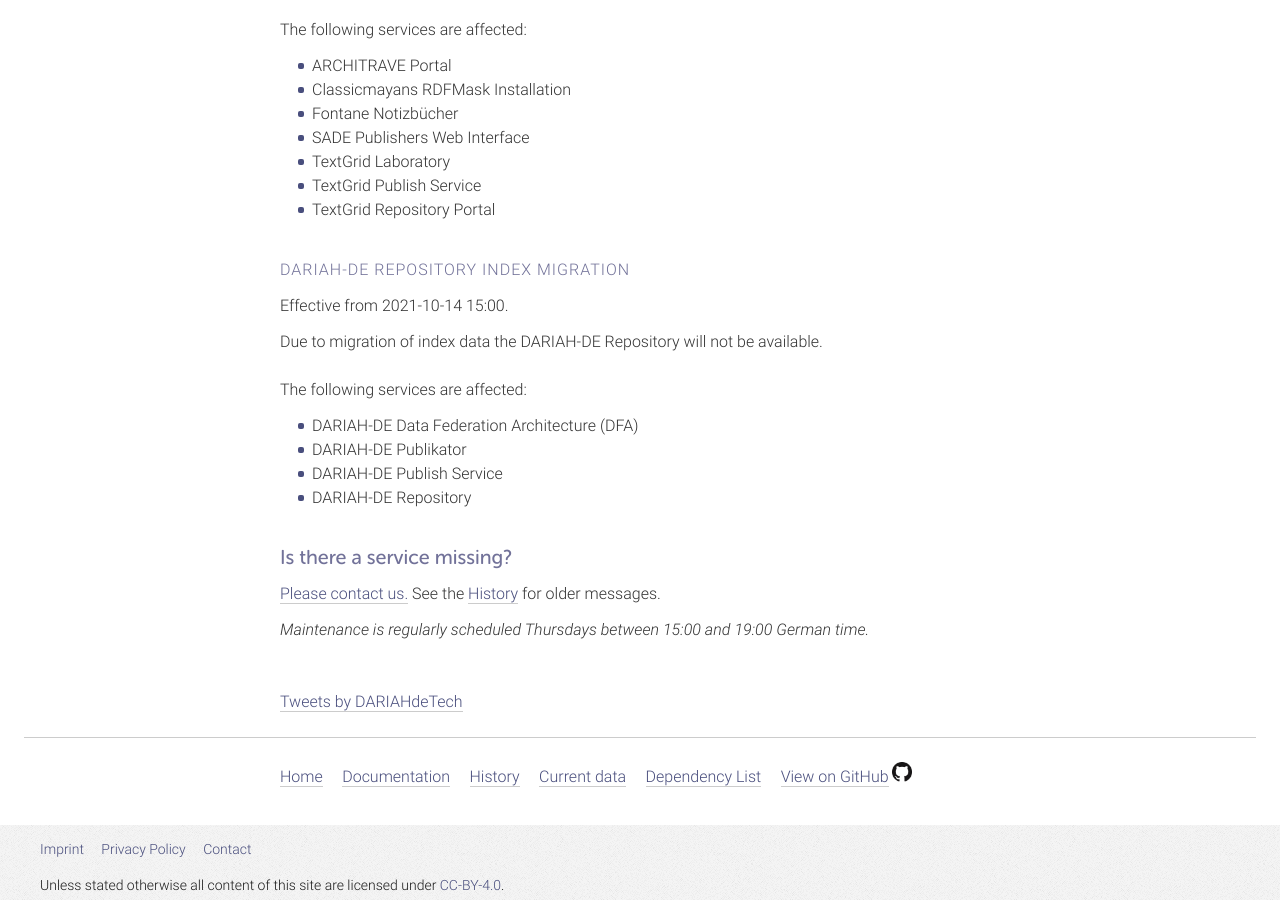
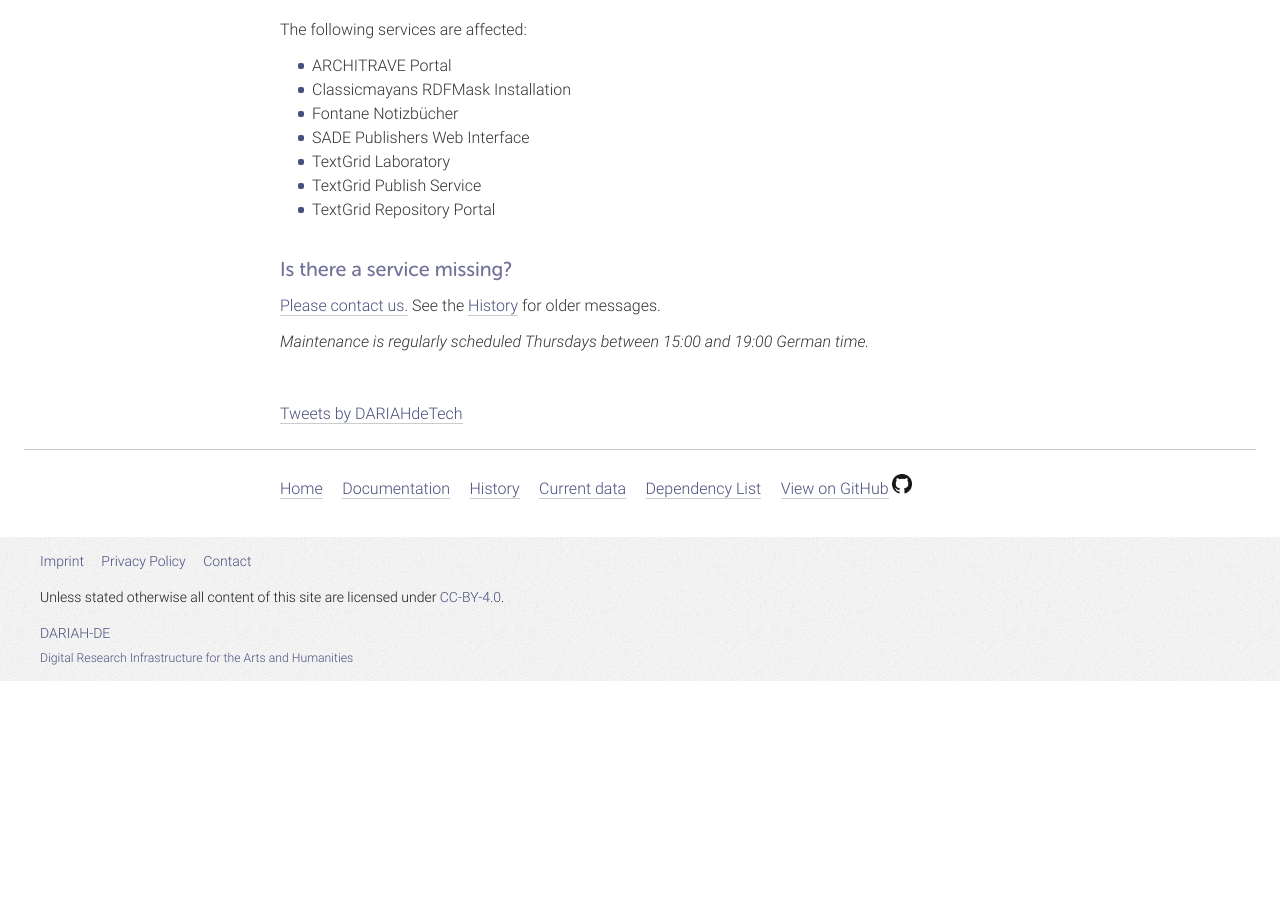
Before and after one commit to DARIAH-DE/status, a Jekyll site: the page built from index.md, in a window 1280 px wide and 900 px high, scrolled down 703 px. Built offline with Jekyll 4.4.1, drawn with Linux system fonts in a browser that asks for light colours; comment, search, counter and statistics services are not loaded; after the commit the page ends 1384 px from its top, so only the background shows below that.

Commit message:
Remove dhrep outage

```diff
--- a/_data/history.yaml
+++ b/_data/history.yaml
@@ -1,4 +1,10 @@
 ---
+- title: 'DARIAH-DE Repository Index Migration'
+  date_start: '2021-10-14 15:00'
+  date_end: '2021-10-14 16:30'
+  description: 'Due to migration of index data the DARIAH-DE Repository will not be available.'
+  affected:
+    - '/servers/repository-de-dariah-eu'
 - title: 'TextGrid Repository Test Instance Migration'
   date_start: '2021-09-30 15:00'
   date_end: '2021-10-01 10:00'
--- a/_data/outages.yaml
+++ b/_data/outages.yaml
@@ -27,11 +27,4 @@
   description: 'Due to migration of index data the TextGrid Repository will not be available from October 13th, 6pm until October 14th, 8pm. We apologise for the inconvenience!'
   affected:
     - '/servers/textgrid-esx2'
-- title: 'DARIAH-DE Repository Index Migration'
-  date_start: '2021-10-14 15:00'
-#  date_end: '2021-10-14 19:00'
-  hide: false
-  description: 'Due to migration of index data the DARIAH-DE Repository will not be available.'
-  affected:
-    - '/servers/repository-de-dariah-eu'
 ---
```
